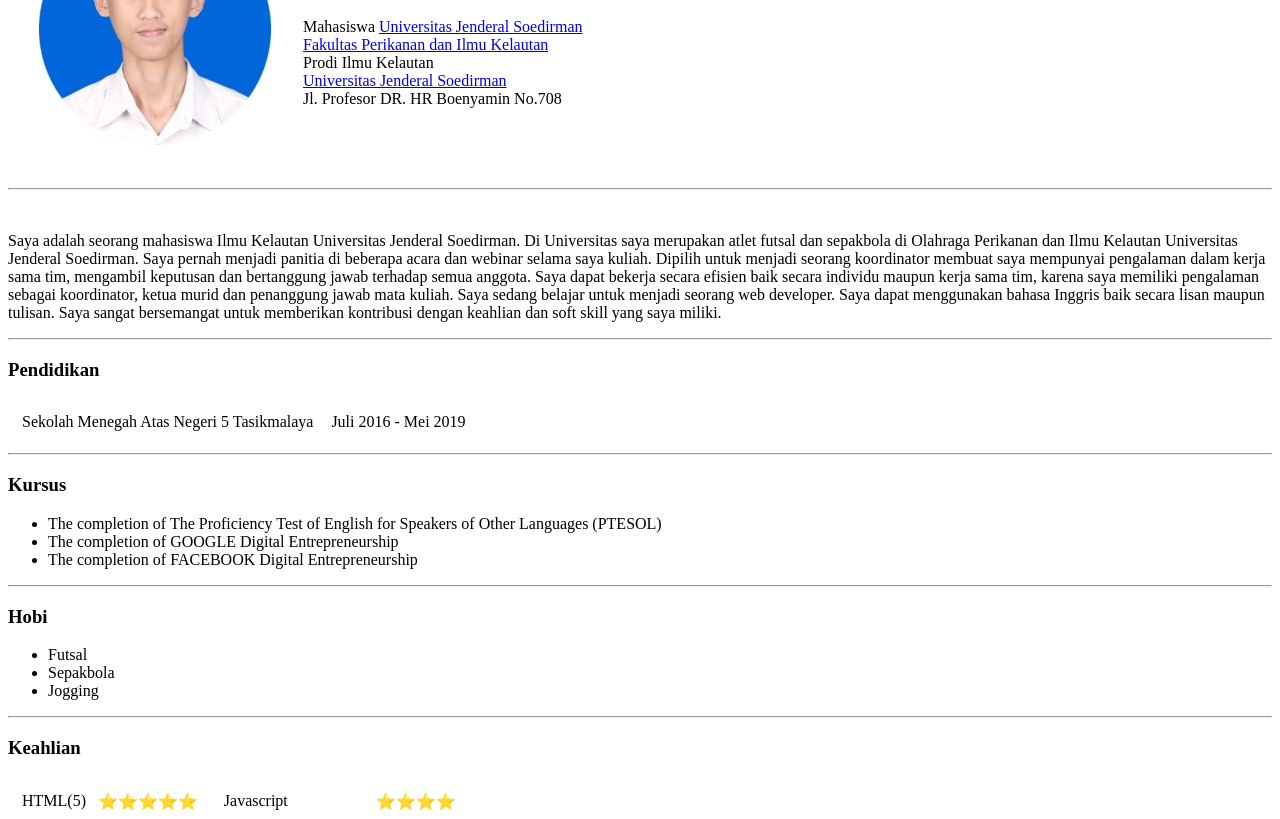
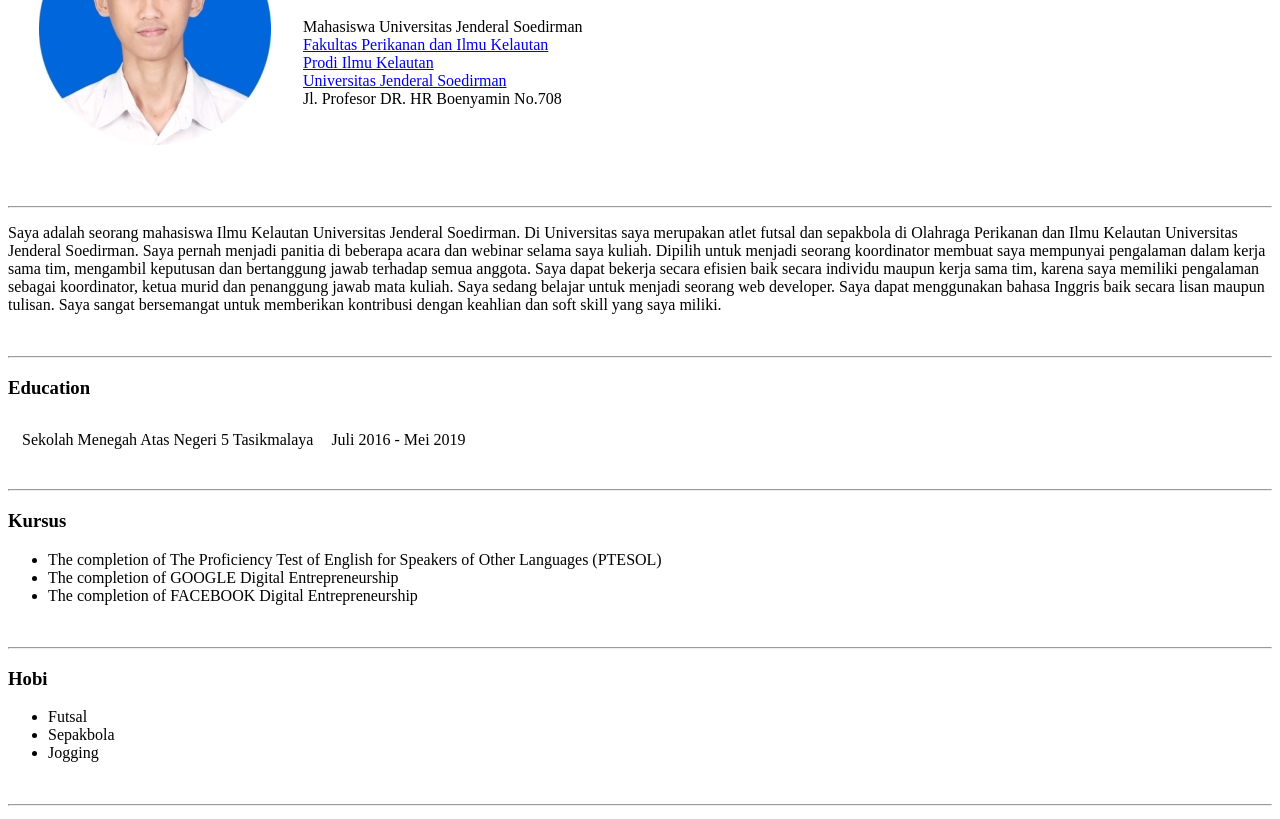
Before and after one commit to reynaaldiputr/CV, a plain HTML site: page index.html in a window 1280 px wide. Shown: the part 126-945 px from the top of the page. Drawn offline with Linux system fonts and the light colour scheme; files whose address does not match are found by name.

Commit message:
Update index.html

```diff
--- a/index.html
+++ b/index.html
@@ -4,25 +4,26 @@
 <head>
   <meta charset="utf-8">
   <title>Reynaldi's Web</title>
+  <link rel="stylesheet" href="css/styles.css">
 </head>
 
 <body>
   <table cellspacing="30">
     <tr>
       <td>
-        <img src="Reynaldi.jpg" alt="Reynaldi's profile picture" />
+        <img src="E:\Web Development\UDEMY\Web Development\HTML - My Site\Images\Reynaldi.jpg" alt="Reynaldi's profile picture" />
       </td>
       <td>
         <h1>Reynaldi Surya Putra</h1>
         <dl>
           <dt>
-            Mahasiswa <a href="https://unsoed.ac.id/id/beranda">Universitas Jenderal Soedirman</a>
+            Mahasiswa Universitas Jenderal Soedirman
           </dt>
           <dt>
             <a href="http://fpik.unsoed.ac.id/">Fakultas Perikanan dan Ilmu Kelautan</a>
           </dt>
           <dt>
-            Prodi Ilmu Kelautan
+            <a href="http://fpik.unsoed.ac.id/page/program-studi-ilmu-kelautan">Prodi Ilmu Kelautan</a>
           </dt>
           <dt>
             <a href="https://unsoed.ac.id/id/beranda">Universitas Jenderal Soedirman</a>
@@ -34,8 +35,8 @@
       </td>
     </tr>
   </table>
+  <br>
   <hr>
-  <br>
 
   <p>
     Saya adalah seorang mahasiswa Ilmu Kelautan Universitas Jenderal Soedirman. Di Universitas saya
@@ -47,9 +48,10 @@
     koordinator, ketua murid dan penanggung jawab mata kuliah. Saya sedang belajar untuk menjadi seorang web developer. Saya dapat menggunakan bahasa Inggris baik secara lisan maupun tulisan. Saya sangat bersemangat untuk
     memberikan kontribusi dengan keahlian dan soft skill yang saya miliki.
   </p>
+  <br>
   <hr>
 
-  <h3>Pendidikan</h3>
+  <h3>Education</h3>
   <table>
     <tr>
 
@@ -71,6 +73,7 @@
 
     </tr>
   </table>
+  <br>
   <hr>
 
   <h3>Kursus</h3>
@@ -86,6 +89,7 @@
       The completion of FACEBOOK Digital Entrepreneurship
     </li>
   </ul>
+  <br>
   <hr>
 
   <h3>Hobi</h3>
@@ -100,6 +104,7 @@
       Jogging
     </li>
   </ul>
+  <br>
   <hr>
 
   <h3>Keahlian</h3>
@@ -110,7 +115,7 @@
         <table cellspacing="10">
           <tr>
             <td>
-              HTML(5)
+              HTML
             </td>
             <td>
               ⭐⭐⭐⭐⭐
@@ -166,6 +171,7 @@
 
     </tr>
   </table>
+  <br>
   <hr>
 
   <a href="Kontak-Informasi.html">Kontak Informasi</a>
```
Lines whose indentation alone changed are shown as unchanged.
